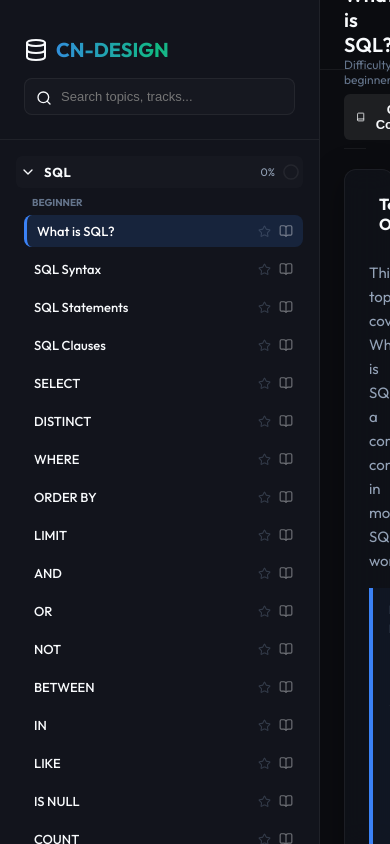
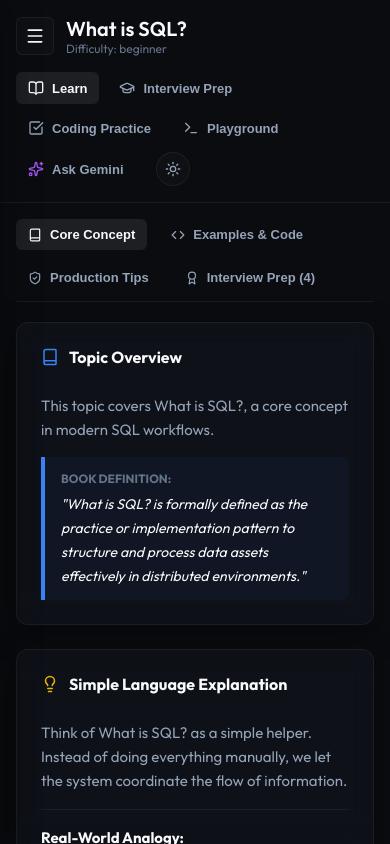
Before and after one commit to CN-Design/Data-Engineering-Platform, a React (Vite) app: page / in a window 390 px wide. Built offline with nearby package versions, Linux system fonts and the light colour scheme.

Commit message:
added responsive layout

```diff
--- a/src/App.tsx
+++ b/src/App.tsx
@@ -7,12 +7,13 @@ import { PracticeTab } from './components/PracticeTab';
 import { PlaygroundTab } from './components/PlaygroundTab';
 import { GeminiTab } from './components/GeminiTab';
 import type { Topic } from './data/types';
-import { CheckSquare, BookOpen, GraduationCap, Sparkles, Terminal, Sun, Moon } from 'lucide-react';
+import { CheckSquare, BookOpen, GraduationCap, Sparkles, Terminal, Sun, Moon, Menu } from 'lucide-react';
 
 export default function App() {
   const [activeTopic, setActiveTopic] = useState<Topic | null>(allTopics[0] || null);
   const [activeTab, setActiveTab] = useState<'learn' | 'interview' | 'practice' | 'playground' | 'gemini'>('learn');
   const [theme, setTheme] = useState<'light' | 'dark'>(() => (localStorage.getItem('theme') as 'light' | 'dark') || 'dark');
+  const [isSidebarOpen, setIsSidebarOpen] = useState(false);
 
   // Sync theme with document element and localStorage
   useEffect(() => {
@@ -67,6 +68,11 @@ export default function App() {
 
   return (
     <div className="app-container">
+      <div
+        className={`sidebar-backdrop ${isSidebarOpen ? 'active' : ''}`}
+        onClick={() => setIsSidebarOpen(false)}
+      />
+
       <Sidebar
         topics={allTopics}
         activeTopic={activeTopic}
@@ -75,10 +81,20 @@ export default function App() {
           setActiveTab('learn');
         }}
         completedTopics={completedTopics}
+        isOpen={isSidebarOpen}
+        onClose={() => setIsSidebarOpen(false)}
       />
 
       <main className="main-content">
         <header className="main-header">
+          <div style={{ display: 'flex', alignItems: 'center' }}>
+            <button
+              className="menu-toggle-btn"
+              onClick={() => setIsSidebarOpen(true)}
+              title="Open Sidebar"
+            >
+              <Menu size={20} />
+            </button>
             <div style={{ display: 'flex', flexDirection: 'column' }}>
               <h1 style={{ margin: 0, fontSize: '20px', fontWeight: 600 }}>
                 {activeTab === 'playground' ? 'Interactive Playground' : activeTopic ? activeTopic.title : 'Data Engineering Prep'}
@@ -86,6 +102,7 @@ export default function App() {
               <span style={{ fontSize: '12px', color: 'var(--text-muted)' }}>
                 {activeTab === 'playground' ? 'SQL & PySpark Sandboxes' : activeTopic ? `Difficulty: ${activeTopic.difficulty}` : ''}
               </span>
+            </div>
           </div>
 
           <div className="tabs-container" style={{ display: 'flex', alignItems: 'center' }}>
--- a/src/components/LearnTab.tsx
+++ b/src/components/LearnTab.tsx
@@ -35,6 +35,7 @@ export const LearnTab: React.FC<LearnTabProps> = ({ topic, isCompleted, onToggle
       {/* Sub tabs header */}
       <div style={{
         display: 'flex',
+        flexWrap: 'wrap',
         borderBottom: '1px solid var(--border-glass)',
         paddingBottom: '8px',
         gap: '12px'
@@ -109,7 +110,7 @@ export const LearnTab: React.FC<LearnTabProps> = ({ topic, isCompleted, onToggle
               </div>
             </div>
 
-            <div style={{ display: 'grid', gridTemplateColumns: '1.2fr 0.8fr', gap: '20px' }}>
+            <div className="grid-concept">
               <div className="glass-panel section-card">
                 <div className="section-header">
                   <Award size={18} color="#3b82f6" />
@@ -164,7 +165,7 @@ export const LearnTab: React.FC<LearnTabProps> = ({ topic, isCompleted, onToggle
                 <FileText size={18} />
                 <h3 style={{ margin: 0, fontSize: '16px' }}>Detailed Example Breakdown</h3>
               </div>
-              <div className="section-body" style={{ display: 'grid', gridTemplateColumns: '1fr 1fr 1fr', gap: '16px' }}>
+              <div className="section-body grid-example-breakdown">
                 <div style={{ background: 'var(--bg-inner)', padding: '12px', borderRadius: '8px', border: '1px solid var(--border-glass)' }}>
                   <strong style={{ fontSize: '11px', color: 'var(--text-muted)', textTransform: 'uppercase' }}>1. Inputs</strong>
                   <p style={{ marginTop: '8px', fontSize: '13px' }}>{concept.detailedExample.input}</p>
@@ -208,7 +209,7 @@ export const LearnTab: React.FC<LearnTabProps> = ({ topic, isCompleted, onToggle
 
         {/* TAB 3: PRODUCTION TIPS */}
         {activeSubTab === 'bestpractices' && (
-          <div style={{ display: 'grid', gridTemplateColumns: '1fr 1fr', gap: '20px' }}>
+          <div className="grid-two-columns">
             <div className="glass-panel section-card">
               <div className="section-header">
                 <ShieldCheck size={18} color="#10b981" />
@@ -243,7 +244,7 @@ export const LearnTab: React.FC<LearnTabProps> = ({ topic, isCompleted, onToggle
         {activeSubTab === 'interview' && (
           <>
             {/* Quick Review Cheat Sheet */}
-            <div className="glass-panel section-card" style={{ display: 'grid', gridTemplateColumns: '1fr 1fr', gap: '20px', background: 'rgba(168, 85, 247, 0.03)' }}>
+            <div className="glass-panel section-card grid-two-columns" style={{ background: 'rgba(168, 85, 247, 0.03)' }}>
               <div>
                 <h3 style={{ fontSize: '14px', fontWeight: 600, color: '#a855f7', marginBottom: '8px' }}>Interview Cheat Sheet</h3>
                 <div style={{ display: 'flex', flexDirection: 'column', gap: '6px', fontSize: '13px' }}>
@@ -289,7 +290,7 @@ export const LearnTab: React.FC<LearnTabProps> = ({ topic, isCompleted, onToggle
                             <strong style={{ color: 'var(--text-primary)' }}>Answer:</strong>
                             <p style={{ margin: '4px 0 0 0', color: 'var(--text-secondary)' }}>{q.answer}</p>
                           </div>
-                          <div style={{ display: 'grid', gridTemplateColumns: '1fr 1fr', gap: '16px', fontSize: '11px', background: 'var(--bg-inner)', padding: '8px', borderRadius: '4px' }}>
+                          <div className="grid-two-columns" style={{ gap: '16px', background: 'var(--bg-inner)', padding: '8px', borderRadius: '4px' }}>
                             <div>
                               <strong style={{ color: '#10b981' }}>Why asked:</strong>
                               <p style={{ margin: '2px 0 0 0', color: 'var(--text-muted)' }}>{q.whyAsked}</p>
--- a/src/components/PlaygroundTab.tsx
+++ b/src/components/PlaygroundTab.tsx
@@ -146,7 +146,7 @@ export const PlaygroundTab: React.FC<PlaygroundTabProps> = ({ theme }) => {
   };
 
   return (
-    <div style={{ display: 'grid', gridTemplateColumns: '1fr 3fr', gap: '20px', height: 'calc(100vh - 120px)' }}>
+    <div className="grid-playground">
 
       {/* Schema sidebar list */}
       <div className="glass-panel" style={{ padding: '16px', display: 'flex', flexDirection: 'column', gap: '16px', overflowY: 'auto' }}>
--- a/src/components/PracticeTab.tsx
+++ b/src/components/PracticeTab.tsx
@@ -169,7 +169,7 @@ export const PracticeTab: React.FC<PracticeTabProps> = ({
         <div style={{ display: 'flex', flexDirection: 'column', gap: '20px' }}>
 
           {/* Stats Dashboard Grid */}
-          <div style={{ display: 'grid', gridTemplateColumns: '1.2fr 1fr 1fr 1fr', gap: '16px' }}>
+          <div className="grid-stats">
             <div className="glass-panel" style={{ padding: '20px', display: 'flex', alignItems: 'center', gap: '16px', background: 'rgba(59, 130, 246, 0.04)' }}>
               <Trophy size={40} color="#3b82f6" />
               <div>
@@ -208,7 +208,7 @@ export const PracticeTab: React.FC<PracticeTabProps> = ({
           </div>
 
           {/* Filter Bar */}
-          <div className="glass-panel" style={{ padding: '16px', display: 'flex', gap: '12px', alignItems: 'center' }}>
+          <div className="glass-panel" style={{ padding: '16px', display: 'flex', gap: '12px', alignItems: 'center', flexWrap: 'wrap' }}>
             <div style={{ flex: 1, position: 'relative' }}>
               <input
                 type="text"
@@ -296,7 +296,7 @@ export const PracticeTab: React.FC<PracticeTabProps> = ({
       ) : (
 
         // 2. Split Workspace view
-        <div style={{ display: 'grid', gridTemplateColumns: '1fr 1fr', gap: '20px', height: 'calc(100vh - 120px)' }}>
+        <div className="grid-workspace">
 
           {/* Left panel: Problem, Hints, Solution tabs */}
           <div style={{ display: 'flex', flexDirection: 'column', gap: '16px', height: '100%', overflow: 'hidden' }}>
--- a/src/components/Sidebar.tsx
+++ b/src/components/Sidebar.tsx
@@ -1,19 +1,23 @@
 import React, { useState } from 'react';
 import type { Topic } from '../data/types';
-import { BookOpen, CheckCircle, Database, Search, Star, ChevronDown, ChevronRight } from 'lucide-react';
+import { BookOpen, CheckCircle, Database, Search, Star, ChevronDown, ChevronRight, X } from 'lucide-react';
 
 interface SidebarProps {
   topics: Topic[];
   activeTopic: Topic | null;
   setActiveTopic: (topic: Topic) => void;
   completedTopics: Record<string, boolean>;
+  isOpen?: boolean;
+  onClose?: () => void;
 }
 
 export const Sidebar: React.FC<SidebarProps> = ({
   topics,
   activeTopic,
   setActiveTopic,
-  completedTopics
+  completedTopics,
+  isOpen = false,
+  onClose
 }) => {
   const [search, setSearch] = useState('');
   const [collapsedCategories, setCollapsedCategories] = useState<Record<string, boolean>>({});
@@ -31,6 +35,13 @@ export const Sidebar: React.FC<SidebarProps> = ({
 
   const toggleCategory = (cat: string) => {
     setCollapsedCategories(prev => ({ ...prev, [cat]: !prev[cat] }));
+  };
+
+  const handleTopicClick = (topic: Topic) => {
+    setActiveTopic(topic);
+    if (onClose) {
+      onClose();
+    }
   };
 
   const toggleBookmark = (topicId: string, e: React.MouseEvent) => {
@@ -67,12 +78,19 @@ export const Sidebar: React.FC<SidebarProps> = ({
   const bookmarkedList = topics.filter(t => bookmarks[t.id]);
 
   return (
-    <div className="sidebar" style={{ display: 'flex', flexDirection: 'column', height: '100%' }}>
-      <div className="sidebar-header">
-        <h1 className="logo-text">
-          <Database size={24} />
-          <span>CN-DESIGN</span>
-        </h1>
+    <div className={`sidebar ${isOpen ? 'open' : ''}`} style={{ display: 'flex', flexDirection: 'column', height: '100%' }}>
+      <div className="sidebar-header" style={{ display: 'flex', flexDirection: 'column' }}>
+        <div style={{ display: 'flex', justifyContent: 'space-between', alignItems: 'center', width: '100%' }}>
+          <h1 className="logo-text" style={{ margin: 0 }}>
+            <Database size={24} />
+            <span>CN-DESIGN</span>
+          </h1>
+          {onClose && (
+            <button className="sidebar-close-btn" onClick={onClose} style={{ display: 'flex', alignItems: 'center', justifyContent: 'center' }}>
+              <X size={20} />
+            </button>
+          )}
+        </div>
 
         {/* Search Bar */}
         <div style={{ position: 'relative', marginTop: '16px' }}>
@@ -109,7 +127,7 @@ export const Sidebar: React.FC<SidebarProps> = ({
                 <div
                   key={`fav-${topic.id}`}
                   className={`topic-item ${isActive ? 'active' : ''}`}
-                  onClick={() => setActiveTopic(topic)}
+                  onClick={() => handleTopicClick(topic)}
                 >
                   <div className="topic-info">
                     <span className="topic-name">{topic.title}</span>
@@ -198,7 +216,7 @@ export const Sidebar: React.FC<SidebarProps> = ({
                             <div
                               key={topic.id}
                               className={`topic-item ${isActive ? 'active' : ''}`}
-                              onClick={() => setActiveTopic(topic)}
+                              onClick={() => handleTopicClick(topic)}
                               style={{ padding: '8px 10px' }}
                             >
                               <div className="topic-info">
--- a/src/index.css
+++ b/src/index.css
@@ -439,3 +439,162 @@ body {
 .sql-table th {
   background: var(--bg-secondary);
 }
+
+/* Responsive Grid Layouts */
+.grid-concept {
+  display: grid;
+  grid-template-columns: 1.2fr 0.8fr;
+  gap: 20px;
+}
+
+.grid-example-breakdown {
+  display: grid;
+  grid-template-columns: 1fr 1fr 1fr;
+  gap: 16px;
+}
+
+.grid-two-columns {
+  display: grid;
+  grid-template-columns: 1fr 1fr;
+  gap: 20px;
+}
+
+.grid-stats {
+  display: grid;
+  grid-template-columns: 1.2fr 1fr 1fr 1fr;
+  gap: 16px;
+}
+
+.grid-workspace {
+  display: grid;
+  grid-template-columns: 1fr 1fr;
+  gap: 20px;
+  height: calc(100vh - 120px);
+}
+
+.grid-playground {
+  display: grid;
+  grid-template-columns: 1fr 3fr;
+  gap: 20px;
+  height: calc(100vh - 120px);
+}
+
+/* Sidebar toggle & overlay styling for mobile */
+.sidebar-backdrop {
+  display: none;
+  position: fixed;
+  top: 0;
+  left: 0;
+  width: 100vw;
+  height: 100vh;
+  background: rgba(0, 0, 0, 0.4);
+  backdrop-filter: blur(4px);
+  -webkit-backdrop-filter: blur(4px);
+  z-index: 90;
+}
+
+.sidebar-backdrop.active {
+  display: block;
+}
+
+.menu-toggle-btn {
+  display: none;
+  background: var(--bg-inner);
+  border: 1px solid var(--border-glass);
+  color: var(--text-primary);
+  padding: 8px;
+  border-radius: 6px;
+  cursor: pointer;
+  align-items: center;
+  justify-content: center;
+  margin-right: 12px;
+}
+
+.sidebar-close-btn {
+  display: none;
+  background: transparent;
+  border: none;
+  color: var(--text-muted);
+  cursor: pointer;
+  padding: 4px;
+}
+
+@media (max-width: 1024px) {
+  .menu-toggle-btn {
+    display: flex;
+  }
+
+  .sidebar {
+    position: fixed;
+    top: 0;
+    left: 0;
+    height: 100vh;
+    z-index: 100;
+    transform: translateX(-100%);
+    transition: transform 0.3s cubic-bezier(0.4, 0, 0.2, 1);
+    box-shadow: 10px 0 30px rgba(0, 0, 0, 0.25);
+  }
+
+  .sidebar.open {
+    transform: translateX(0);
+  }
+
+  .sidebar-close-btn {
+    display: block;
+  }
+
+  .grid-workspace {
+    grid-template-columns: 1fr;
+    height: auto;
+    overflow-y: visible;
+  }
+
+  .grid-playground {
+    grid-template-columns: 1fr;
+    height: auto;
+    overflow-y: visible;
+  }
+
+  .editor-wrapper {
+    height: 500px;
+  }
+
+  .practice-container {
+    grid-template-columns: 1fr;
+    height: auto;
+  }
+}
+
+@media (max-width: 768px) {
+  .main-header {
+    height: auto;
+    padding: 16px;
+    flex-direction: column;
+    align-items: stretch;
+    gap: 16px;
+  }
+
+  .tabs-container {
+    flex-wrap: wrap;
+    justify-content: flex-start;
+  }
+
+  .tab-btn {
+    padding: 8px 12px;
+    font-size: 13px;
+  }
+
+  .grid-concept,
+  .grid-two-columns,
+  .grid-stats {
+    grid-template-columns: 1fr;
+  }
+
+  .grid-example-breakdown {
+    grid-template-columns: 1fr;
+  }
+
+  .tab-content {
+    padding: 16px;
+  }
+}
```
Lines whose indentation alone changed are shown as unchanged.
